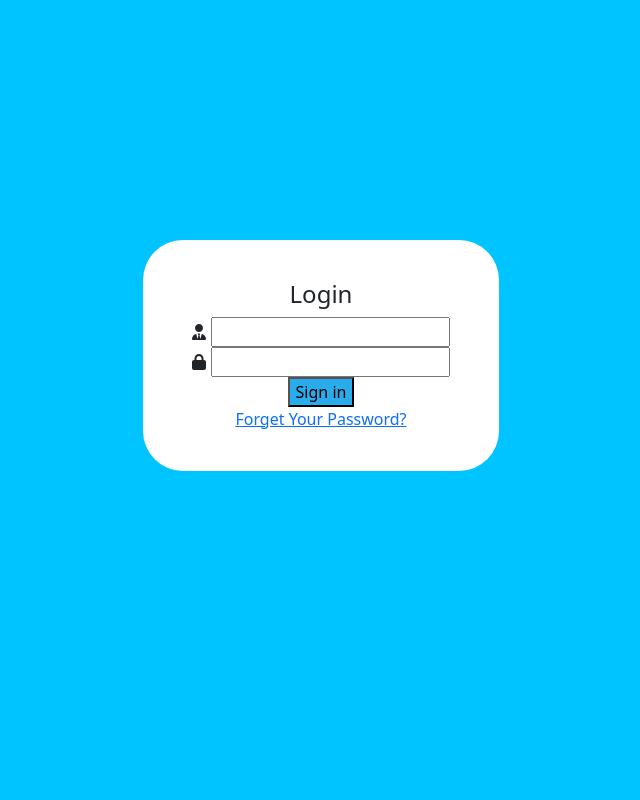
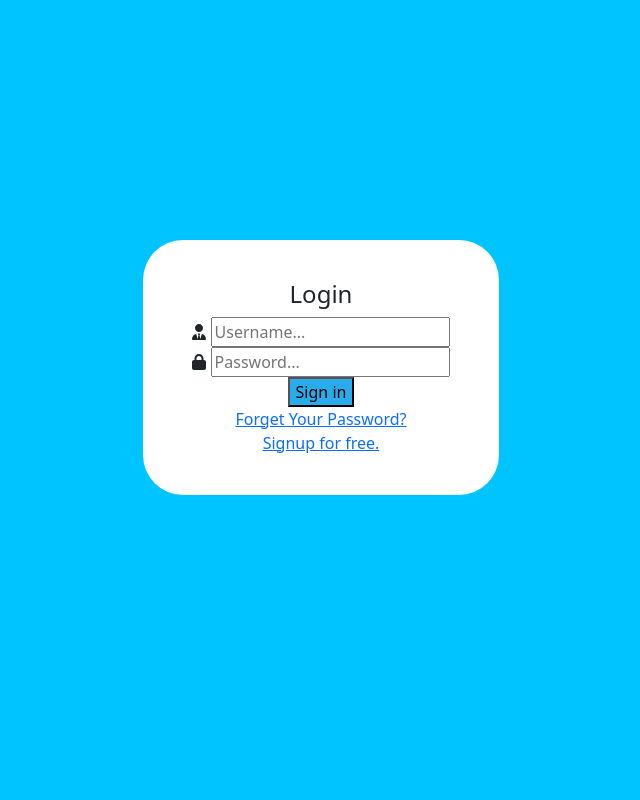
Before and after one commit to NayeemHR/IEM, a PHP site: page / in a window 1280 px wide. Shown: the whole page, without its empty margins (319-959 px from the left). Run offline with PHP 8.4, Linux system fonts and the light colour scheme.

Commit message:
form correction

```diff
--- a/index.php
+++ b/index.php
@@ -18,16 +18,17 @@
                 <h4>Login</h4>
                 <div class="username">
                     <i class="fa-solid fa-user-tie"></i>
-                    <input type="text" name="username" id="username">
+                    <input type="text" name="username" id="username" placeholder="Username...">
                 </div>
                 <div class="password">
                 <i class="fa-solid fa-lock"></i>
 
-                    <input type="password" name="password" id="password">
+                    <input type="password" name="password" id="password" placeholder="Password...">
                 </div>
                 <button type="submit">Sign in</button>
                 <br>
-                <a href="#">Forget Your Password?</a>
+                <a href="#">Forget Your Password?</a><br>
+                <a href="#">Signup for free.</a>
             </form>
         </div>
     </div>
```
